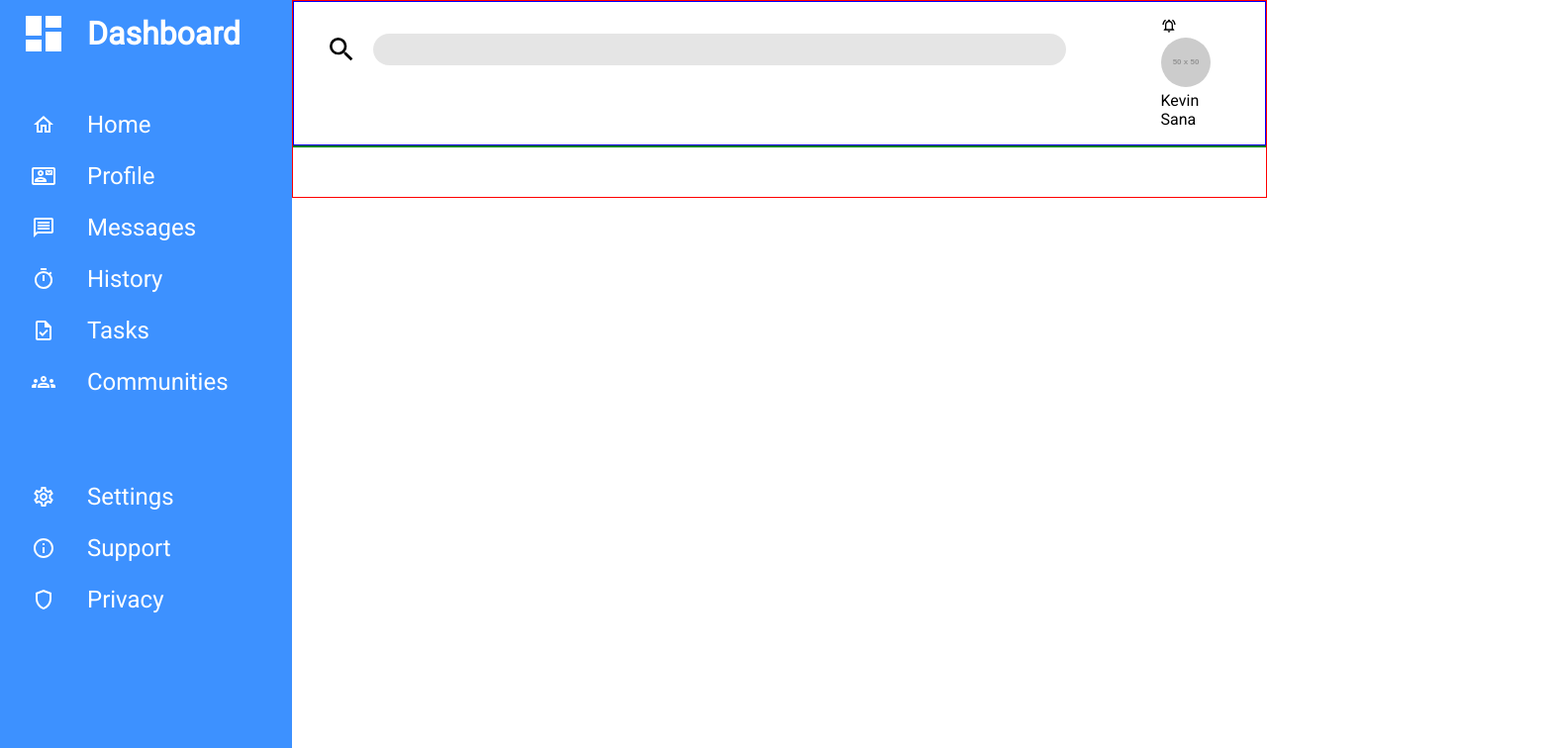
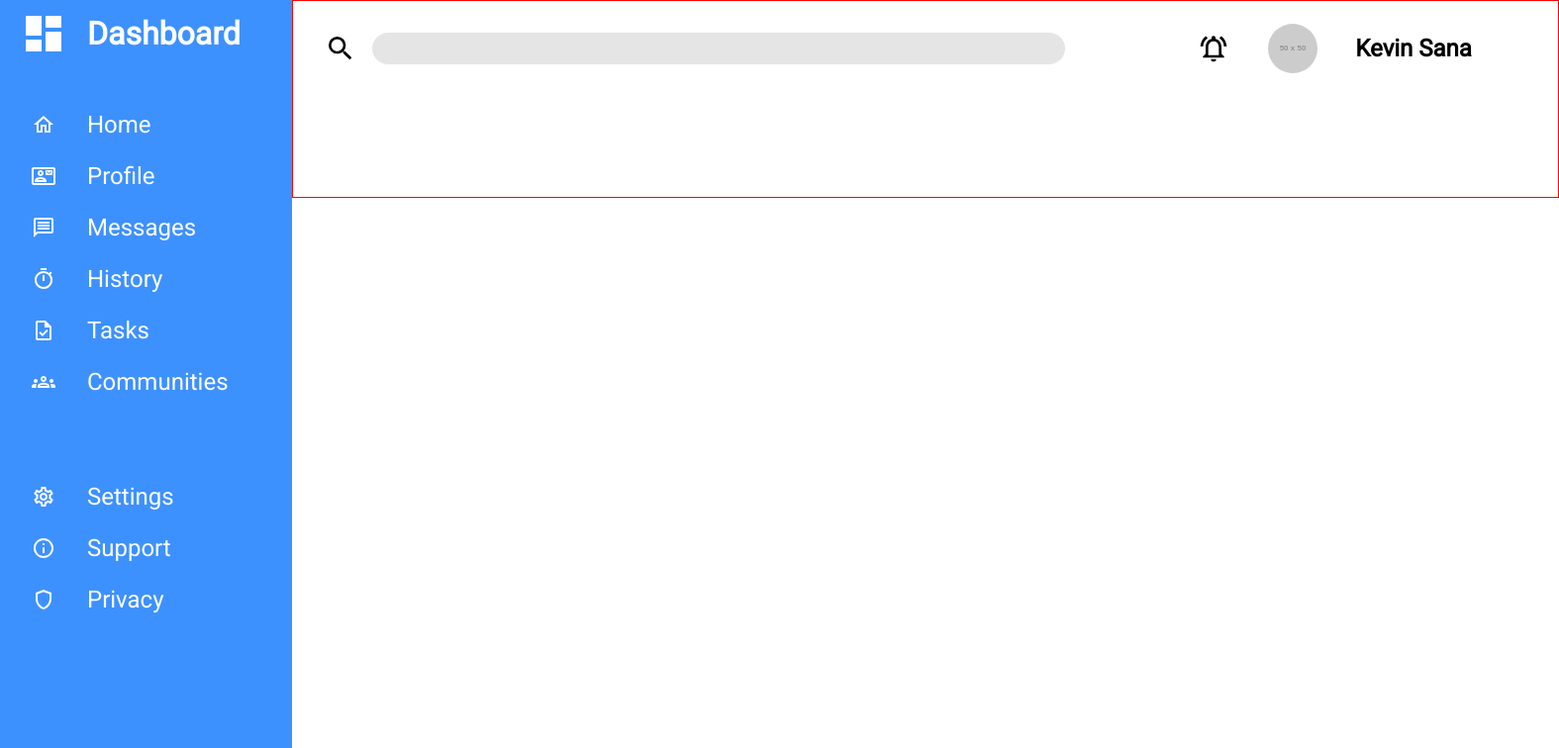
Before and after one commit to krownlesskev/project-admin-dashboard, a React (Create React App) app: page / in a window 1280 px wide. Shown: the top 756 px of the page at 99% size, 1575 px wide, since content can reach past the window. Built offline with nearby package versions, Linux system fonts and the light colour scheme.

Commit message:
finished styling header-top-right

```diff
--- a/src/components/content/header/Header.jsx
+++ b/src/components/content/header/Header.jsx
@@ -14,12 +14,18 @@ const Header = () => {
                     <input type="text" />
                 </div>
                 <div className='header-top-right'>
-                    <MdOutlineNotificationsActive />
+                    <MdOutlineNotificationsActive size='2em' />
                     <img src="https://via.placeholder.com/50" />
                     <span>Kevin Sana</span>
                 </div>
             </div>
             <div className='header-bottom'>
+                <div className='header-bottom-left'>
+
+                </div>
+                <div className='header-bottom-right'>
+
+                </div>
             </div>
         </div>
     );
--- a/src/components/content/header/Header.styles.scss
+++ b/src/components/content/header/Header.styles.scss
@@ -8,7 +8,6 @@
 
 .header-top {
     width: 100%;
-    border: 1px solid blue;
     display: flex;
 
     input {
@@ -33,15 +32,23 @@
     }
 
     .header-top-right {
+        width: 400px;
         margin: 1rem 3rem;
+        display: flex;
+        justify-content: space-evenly;
+        align-items: center;
 
         img {
             border-radius: 100px;
+        }
+
+        span {
+            font-size: 24px;
+            font-weight: 800;
         }
     }
 }
 
 .header-bottom {
-    border: 1px solid green;
     width: 100%;
 }
```
